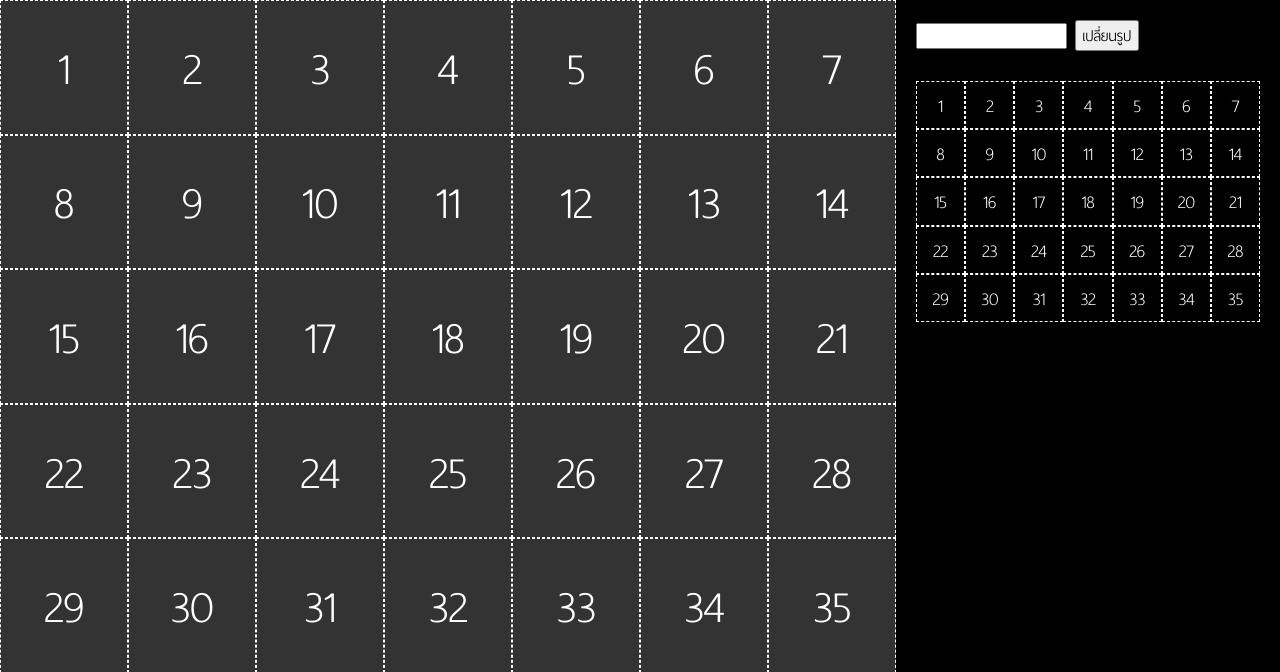
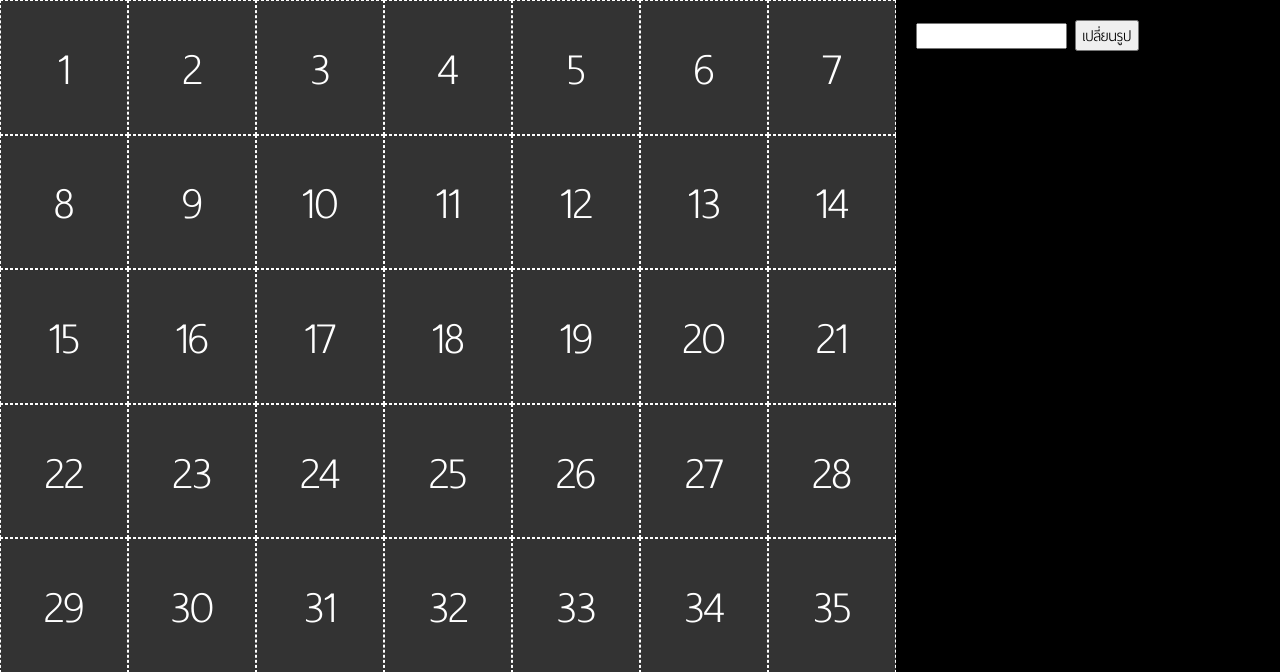
Before and after one commit to phoure/doing, a PHP site: page /photo.php in a window 1280 px wide. Shown: the top 672 px of the page. Run offline with PHP 8.4, Linux system fonts and the light colour scheme; some libraries are stand-ins or nearby versions; some web fonts are replaced.

Commit message:
Update photo.php

```diff
--- a/photo.php
+++ b/photo.php
@@ -41,7 +41,7 @@ body{
 
 		</div>
 
-	<table id="aa" style="position: absolute; margin-top:30px; display: noหne;" border="0" cellspacing="0" cellpadding="0">
+	<table id="aa" style="position: absolute; margin-top:30px; display: none;" border="0" cellspacing="0" cellpadding="0">
 		<tr>
 			<td data-block="1">1</td>
 			<td data-block="2">2</td>
```
